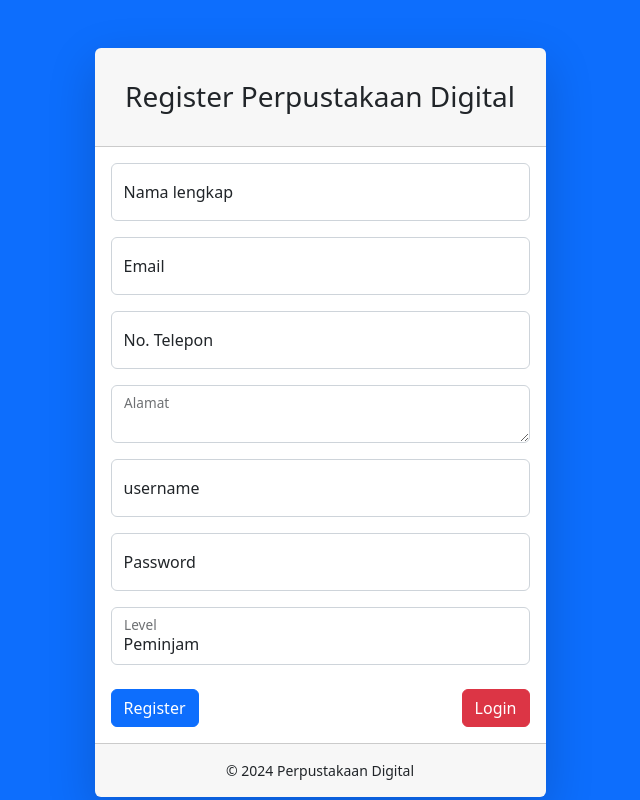
After one commit to doniwah/Perpustakaan, a PHP site: page /register.php in a window 1280 px wide. The commit adds this page. Shown: the whole page, without its empty margins (320-960 px from the left). Run offline with PHP 8.4, Linux system fonts and the light colour scheme; data that the repository does not hold is empty; some libraries are stand-ins or nearby versions.

Commit message:
keempat m

```diff
--- a/connect.php
+++ b/connect.php
@@ -1,4 +1,7 @@
 <?php
-
-$connect = mysqli_connect('localhost:8111', 'root','','ukk_perpustakaan');
+$host_db = "localhost:8111";
+$user_db = "root";
+$pass_db = "";
+$nama_db = "ukk_perpustakaan";
+$koneksi = mysqli_connect($host_db, $user_db, $pass_db, $nama_db);
 ?>
--- a/index.php
+++ b/index.php
@@ -1,6 +1,9 @@
 <?php
 session_start();
 if(!isset($_SESSION['user'])){
+    header('location:register.php');
+}elseif($cek > 0)
+{
     header('location:login.php');
 }
 ?>
@@ -20,7 +23,7 @@ if(!isset($_SESSION['user'])){
     <body class="sb-nav-fixed">
         <nav class="sb-topnav navbar navbar-expand navbar-dark bg-dark">
             <!-- Navbar Brand-->
-            <a class="navbar-brand ps-3" href="index.html">Start Bootstrap</a>
+            <a class="navbar-brand ps-3" href="index.php">Start Bootstrap</a>
             <!-- Sidebar Toggle-->
             <button class="btn btn-link btn-sm order-1 order-lg-0 me-4 me-lg-0" id="sidebarToggle" href="#!"><i class="fas fa-bars"></i></button>
             <!-- Navbar Search-->
--- /dev/null
+++ b/logout.php
@@ -0,0 +1,5 @@
+<?php
+session_start();
+session_destroy();
+//header('location:login.php');
+?>
--- /dev/null
+++ b/register.php
@@ -0,0 +1,106 @@
+<?php
+
+include "connect.php";
+
+?>
+
+
+
+<!DOCTYPE html>
+<html lang="en">
+    <head>
+        <meta charset="utf-8" />
+        <meta http-equiv="X-UA-Compatible" content="IE=edge" />
+        <meta name="viewport" content="width=device-width, initial-scale=1, shrink-to-fit=no" />
+        <meta name="description" content="" />
+        <meta name="author" content="" />
+        <title>Register ke Perpustakaan Digital</title>
+        <link href="css/styles.css" rel="stylesheet" />
+        <script src="https://use.fontawesome.com/releases/v6.3.0/js/all.js" crossorigin="anonymous"></script>
+    </head>
+    <body class="bg-primary">
+        <div id="layoutAuthentication">
+            <div id="layoutAuthentication_content">
+                <main>
+                    <div class="container">
+                        <div class="row justify-content-center">
+                            <div class="col-lg-5">
+                                <div class="card shadow-lg border-0 rounded-lg mt-5">
+                                    <div class="card-header"><h3 class="text-center font-weight-light my-4">Register Perpustakaan Digital</h3></div>
+                                    <div class="card-body">
+                                        <?php
+                                        if(isset($_POST['register'])){
+                                            $nama = $_POST['nama'];
+                                            $email = $_POST['email'];
+                                            $alamat = $_POST['alamat'];
+                                            $no_telepon = $_POST['no_telepon'];
+                                            $username = $_POST['username'];
+                                            $level = $_POST['level'];
+                                            $password = md5($_POST['password']);
+
+
+                                            $insert = mysqli_query($koneksi, "INSERT INTO user(nama,email,alamat,no_telepon,username,password, level) VALUE('$nama','$email','$alamat','$no_telepon','$username','$password','$level')");
+
+                                            if($insert)
+                                            {
+                                                echo '<script>alert("Selamat, register berhasil. silahkan login"); location.href="login.php";</script>';
+                                            }else {
+                                                echo '<script>alert("Register gagal, silahkan register kembali");</script>';
+                                            }
+                                        }
+
+                                        ?>
+                                        <form method="post">
+                                            <div class="form-floating mb-3">
+                                                <input class="form-control"type="text" require name="nama" placeholder="Masukkan Nama Lengkap" />
+                                                <label>Nama lengkap</label>
+                                            </div>
+                                            <div class="form-floating mb-3">
+                                                <input class="form-control"type="text" require name="email" placeholder="Masukkan Email" />
+                                                <label>Email</label>
+                                            </div>
+                                            <div class="form-floating mb-3">
+                                                <input class="form-control"type="text" require name="no_telepon" placeholder="Masukkan No. Telepon" />
+                                                <label>No. Telepon</label>
+                                            </div>
+                                            <div class="form-floating mb-3">
+                                                <textarea name="alamat" require class="form-control"></textarea>
+                                                <label>Alamat</label>
+                                            </div>
+                                            <div class="form-floating mb-3">
+                                                <input class="form-control" id="username" require type="username" name="username" placeholder="Masukkan username" />
+                                                <label>username</label>
+                                            </div>
+                                            <div class="form-floating mb-3">
+                                                <input class="form-control" id="password" require name="password" type="password" placeholder="Masukkan password" />
+                                                <label for="inputPassword">Password</label>
+                                            </div>
+                                            <div class="form-floating mb-3">
+                                                <select name="level" require class="form-control">
+                                                    <option value="peminjam">Peminjam</option>
+                                                    <option value="admin">Admin</option>
+                                                </select>
+                                                <label>Level</label>
+                                            </div>
+                                            <div class="d-flex align-items-center justify-content-between mt-4 mb-0">
+                                                <button class="btn btn-primary" type="submit" name="register" value="register">Register</button>
+                                                <a class="btn btn-danger" href="login.php" >Login</a>
+                                            </div>
+                                        </form>
+                                    </div>
+                                    <div class="card-footer text-center py-3">
+                                        <div class="small">
+                                            &copy; 2024 Perpustakaan Digital
+                                        </div>
+                                    </div>
+                                </div>
+                            </div>
+                        </div>
+                    </div>
+                </main>
+            </div>
+        </div>
+        <script src="https://cdn.jsdelivr.net/npm/bootstrap@5.2.3/dist/js/bootstrap.bundle.min.js" crossorigin="anonymous"></script>
+        <script src="js/scripts.js"></script>
+    </body>
+</html>
```
Also changed, not shown: login.php (+11 -7 lines).
